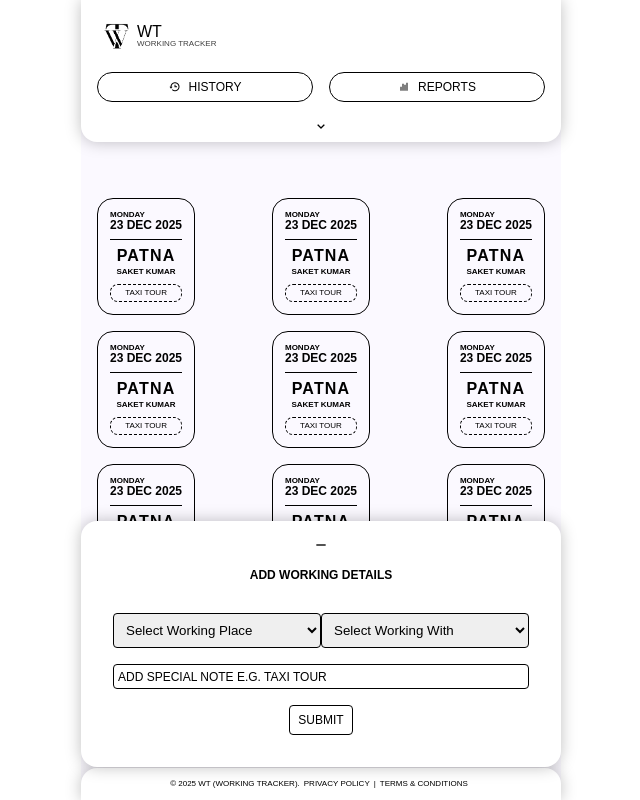
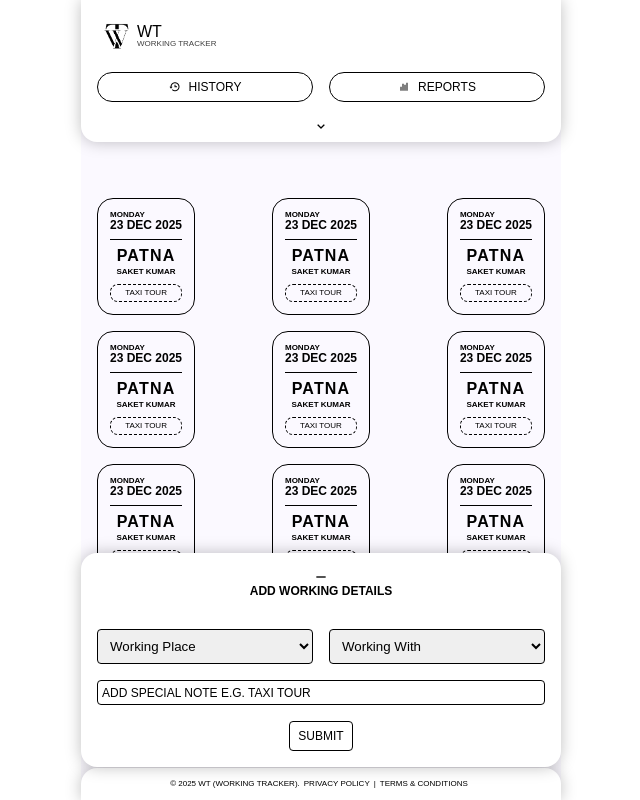
Before and after one commit to code-hamster-rohit/WORKING_TRACKER, a Flask app: template templates/dashboard.html in a window 1280 px wide. Shown: the whole page, without its empty margins (319-959 px from the left). Run offline with Flask 3, Linux system fonts and the light colour scheme; the template is opened without the code that fills it, so the values that code supplies are empty; some libraries are stand-ins or nearby versions.

Commit message:
Add files via upload

```diff
--- a/static/css/dashboard.css
+++ b/static/css/dashboard.css
@@ -550,7 +550,6 @@ body {
     align-items: center;
     gap: 1rem;
     box-sizing: border-box;
-    padding: 1rem;
     border-radius: 1rem;
     background: transparent;
 }
@@ -639,6 +638,7 @@ body {
     justify-content: center;
     align-items: center;
     box-sizing: border-box;
+    gap: 1rem;
 }
 
 .add-working-details-body-content-item {
--- a/templates/dashboard.html
+++ b/templates/dashboard.html
@@ -260,12 +260,12 @@
                                 <div class="add-working-details-body-content-item-wrapper">
                                     <div class="add-working-details-body-content-item">
                                         <select name="working-place" id="working-place">
-                                            <option value="" selected disabled>Select Working Place</option>
+                                            <option value="" selected disabled>Working Place</option>
                                         </select>
                                     </div>
                                     <div class="add-working-details-body-content-item">
                                         <select name="working-with" id="working-with">
-                                            <option value="" selected disabled>Select Working With</option>
+                                            <option value="" selected disabled>Working With</option>
                                         </select>
                                     </div>
                                 </div>
```
